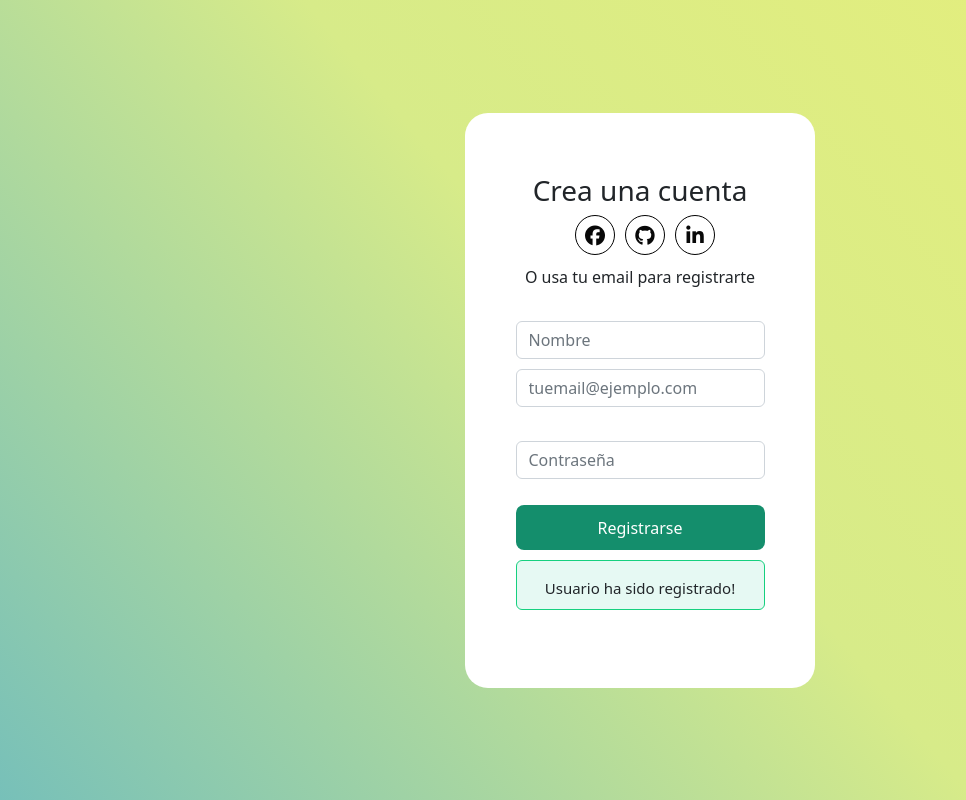
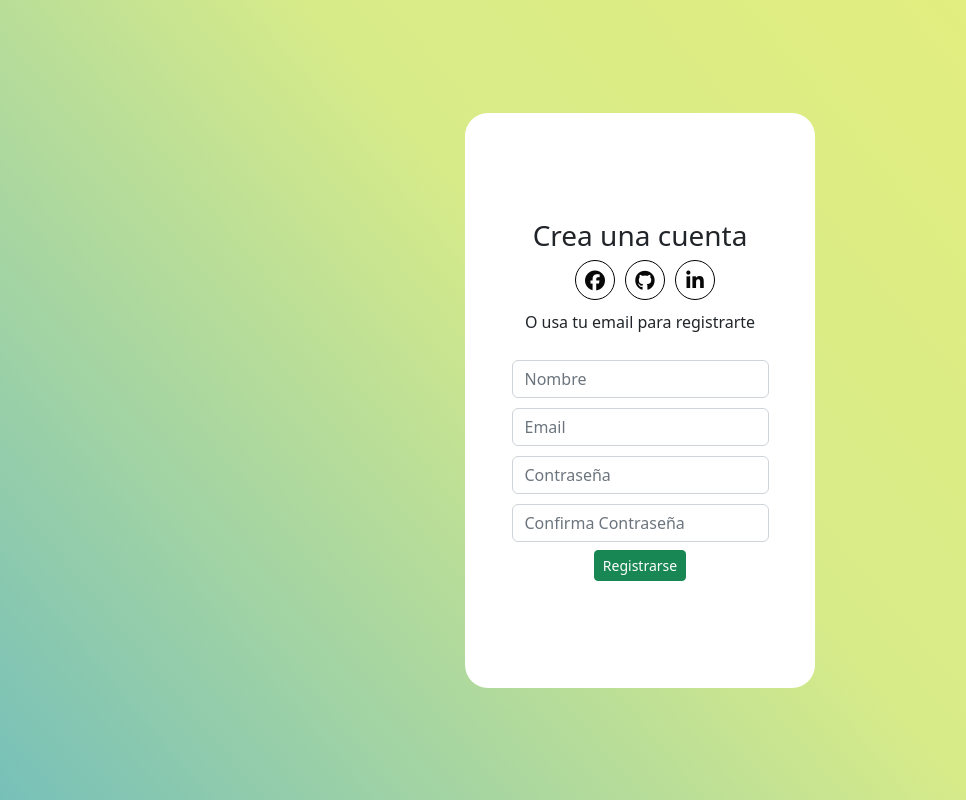
Before and after one commit to Nuncia/registroCuenta, a React (Vite) app: page / in a window 1280 px wide. Shown: the whole page, without its empty margins (0-966 px from the left). Built offline with nearby package versions, Linux system fonts and the light colour scheme.

Commit message:
formualario

```diff
--- a/src/components/Formulario.jsx
+++ b/src/components/Formulario.jsx
@@ -1,62 +1,133 @@
-import { useState } from 'react';
-import Button from 'react-bootstrap/Button';
-import InputGroup from 'react-bootstrap/InputGroup';
-import Form from 'react-bootstrap/Form';
+import React, { useState } from 'react';
 
-const Formulario = () => {
-    const [nombre,setNombre] = useState('');
-    const [correo, setCorreo] = useState('');
-    const [contrasenia, setContrasenia] = useState('')
-    const [confirmacion, setConfirmacion] = useState('');
-    const [error, setError] = useState(false)
-    const confirmarFormatoCorreo = (correo) =>{
-        const expresionRegular = /^[a-zA-Z0-9._-]+@[a-zA-Z0-9.-]+\.[a-zA-Z]{2,4}$/;
-        return expresionRegular.test(correo);
+const Formulario = ({ onSubmit }) => {
+  const [nombre, setNombre] = useState('');
+  const [email, setEmail] = useState('');
+  const [contrasena, setContrasena] = useState('');
+  const [confirmaContrasena, setConfirmaContrasena] = useState('');
+  const [mensaje, setMensaje] = useState('');
+  const [errors, setErrors] = useState({
+    nombre: '',
+    email: '',
+    contrasena: '',
+    confirmaContrasena: '',
+  });
+
+  const handleSubmit = (e) => {
+    e.preventDefault();
+    let formIsValid = true;
+
+    if (!nombre.trim()) {
+      setErrors((prevState) => ({
+        ...prevState,
+        nombre: 'El nombre es obligatorio.',
+      }));
+      formIsValid = false;
+    } else {
+      setErrors((prevState) => ({ ...prevState, nombre: '' }));
     }
 
-    const validarFormulario = (e) => {
-        e.preventeDefault();
-        console.log(contrasenia)
-        if(nombre === '' || correo === '' || contrasenia === '' || confirmacion === ''){
-            setError(true)
-            return
-        } else{
-            if(confirmarFormatoCorreo()){
-                if(contrasenia === confirmacion){
-                    alert('Su usuario ha sido registrado.')
+    const emailPattern = /^[a-zA-Z0-9._-]+@[a-zA-Z0-9.-]+\.[a-zA-Z]{2,4}$/;
+    if (!email.match(emailPattern)) {
+      setErrors((prevState) => ({
+        ...prevState,
+        email: 'Ingrese un correo electrónico válido.',
+      }));
+      formIsValid = false;
+    } else {
+      setErrors((prevState) => ({ ...prevState, email: '' }));
     }
-            } else{
-                alert('Formato correo incorrecto.')
+
+    const passwordPattern = /^(?=.*[A-Z])(?=.*[!@#$%^&*])(.{6,})$/;
+    if (!contrasena.match(passwordPattern)) {
+      setErrors((prevState) => ({
+        ...prevState,
+        contrasena:
+          '6 caracteres maximo ',
+      }));
+      formIsValid = false;
+    } else {
+      setErrors((prevState) => ({ ...prevState, contrasena: '' }));
     }
+
+    if (contrasena !== confirmaContrasena) {
+      setErrors((prevState) => ({
+        ...prevState,
+        confirmaContrasena: 'Las contraseñas no coinciden.',
+      }));
+      formIsValid = false;
+    } else {
+      setErrors((prevState) => ({ ...prevState, confirmaContrasena: '' }));
     }
+
+    if (formIsValid) {
+      onSubmit({ nombre, email, contrasena });
+      setMensaje('Registro exitoso. ¡Bienvenido!');
+    } else {
+      setMensaje('');
     }
+  };
+
   return (
-        <>
-            <form className="df ">
-                <div className="form-group formulario">
-                    <input id='nombre' className="form-control mt-3" type="text" placeholder='Nombre' value={nombre} onChange={(e) => setNombre(e.target.value)}/>
-                    <input id='correo' className="form-control" type="email" placeholder='tuemail@ejemplo.com' value={correo} onChange={(e) => setCorreo(e.target.value)}/>
-                    <br />
-                    <InputGroup className="mb-3">
-        {/* <InputGroup.Text id="inputGroup-sizing-default">
-          Contraseña
-        </InputGroup.Text> */}
-        <Form.Control
-          aria-label="Default"
-          aria-describedby="inputGroup-sizing-default"
-          placeholder='Contraseña'
-          onChange={(e) => setContrasenia(e.target.value)}
+    <div>
+      <form onSubmit={handleSubmit}>
+        <div className="mb-2">
+          <input
+            type="text"
+            className={`form-control ${errors.nombre ? 'is-invalid' : ''}`}
+            placeholder="Nombre"
+            value={nombre}
+            onChange={(e) => setNombre(e.target.value)}
           />
-      </InputGroup>
-                </div>{error}
-                <Button type='submit' onSubmit={validarFormulario} className='button textColor'>Registrarse</Button>
+          {errors.nombre && (
+            <div className="invalid-feedback">{errors.nombre}</div>
+          )}
+        </div>
+        <div className="mb-2">
+          <input
+            type="email"
+            className={`form-control ${errors.email ? 'is-invalid' : ''}`}
+            placeholder="Email"
+            value={email}
+            onChange={(e) => setEmail(e.target.value)}
+          />
+          {errors.email && <div className="invalid-feedback">{errors.email}</div>}
+        </div>
+        <div className="mb-2">
+          <input
+            type="password"
+            className={`form-control ${errors.contrasena ? 'is-invalid' : ''}`}
+            placeholder="Contraseña"
+            value={contrasena}
+            onChange={(e) => setContrasena(e.target.value)}
+          />
+          {errors.contrasena && (
+            <div className="invalid-feedback">{errors.contrasena}</div>
+          )}
+        </div>
+        <div className="mb-2">
+          <input
+            type="password"
+            className={`form-control ${
+              errors.confirmaContrasena ? 'is-invalid' : ''
+            }`}
+            placeholder="Confirma Contraseña"
+            value={confirmaContrasena}
+            onChange={(e) => setConfirmaContrasena(e.target.value)}
+          />
+          {errors.confirmaContrasena && (
+            <div className="invalid-feedback">
+              {errors.confirmaContrasena}
+            </div>
+          )}
+        </div>
+        <button type="submit" className="btn btn-success btn-sm">
+          Registrarse
+        </button>
       </form>
-        </>
+      {mensaje && <div className="alert alert-info mt-2">{mensaje}</div>}
+    </div>
   );
 };
 
-// Formulario.propTypes = {
-//     nombreFormulario: PropTypes.string.isRequired
-// }
-
 export default Formulario;
--- a/src/components/Registro.jsx
+++ b/src/components/Registro.jsx
@@ -1,26 +1,33 @@
+import { useState } from "react";
+import Alerta from "./Alert";
 import Formulario from "./Formulario";
-import Alerta from "./Alert";
 import SocialButton from "./SocialButton";
-import { useState } from "react";
 
 
 export const Registro = () => {
     const [error, setError] = useState(false)
-    const [hijoPadre, setHijoPadre] = useState(false);
+    const [datoRecibido, setDatoRecibido] = useState('');
 
-    const datosHijo = ()  => {
+    const recibirDatosdelHijo = (claseColor) => {
+        if(setDatoRecibido(claseColor) == 'danger'){
+            setError(false);
 
+        } else{
+            setError(true);
+            return
+        }
     }
+
     return(
        <>
-            <div className="registro">
+            <div className="registro">{datoRecibido}
                 <SocialButton
                     iconoFace = {<a href="https://www.facebook.com/home.php"><i className="fa-brands fa-facebook fa-lg"></i></a>}
                     iconoGit = {<a href="https://github.com/Nuncia"><i className="fa-brands fa-github fa-lg"></i></a>}
                     iconoLink = {<a href="https://www.linkedin.com/feed/"><i className="fa-brands fa-linkedin-in fa-lg"></i></a>}
                 />
-                <Formulario datosHijo={datosHijo}/>
-                {error ? <Alerta colorAlert= 'red'  textoAlert='Faltan campos por completar!'/> : <Alerta colorAlert= 'green'  textoAlert='Usuario ha sido registrado!'/>}
+                <Formulario onDatosGenerados= {recibirDatosdelHijo}/>
+                {error ? <Alerta colorAlert= {datoRecibido}  textoAlert='Usuario ha sido registrado!'/> : null}
             </div>
        </>
     );
```
Also changed, not shown: src/components/Registro copy.jsx (added, +33 -0 lines). Lines whose indentation alone changed are shown as unchanged.
